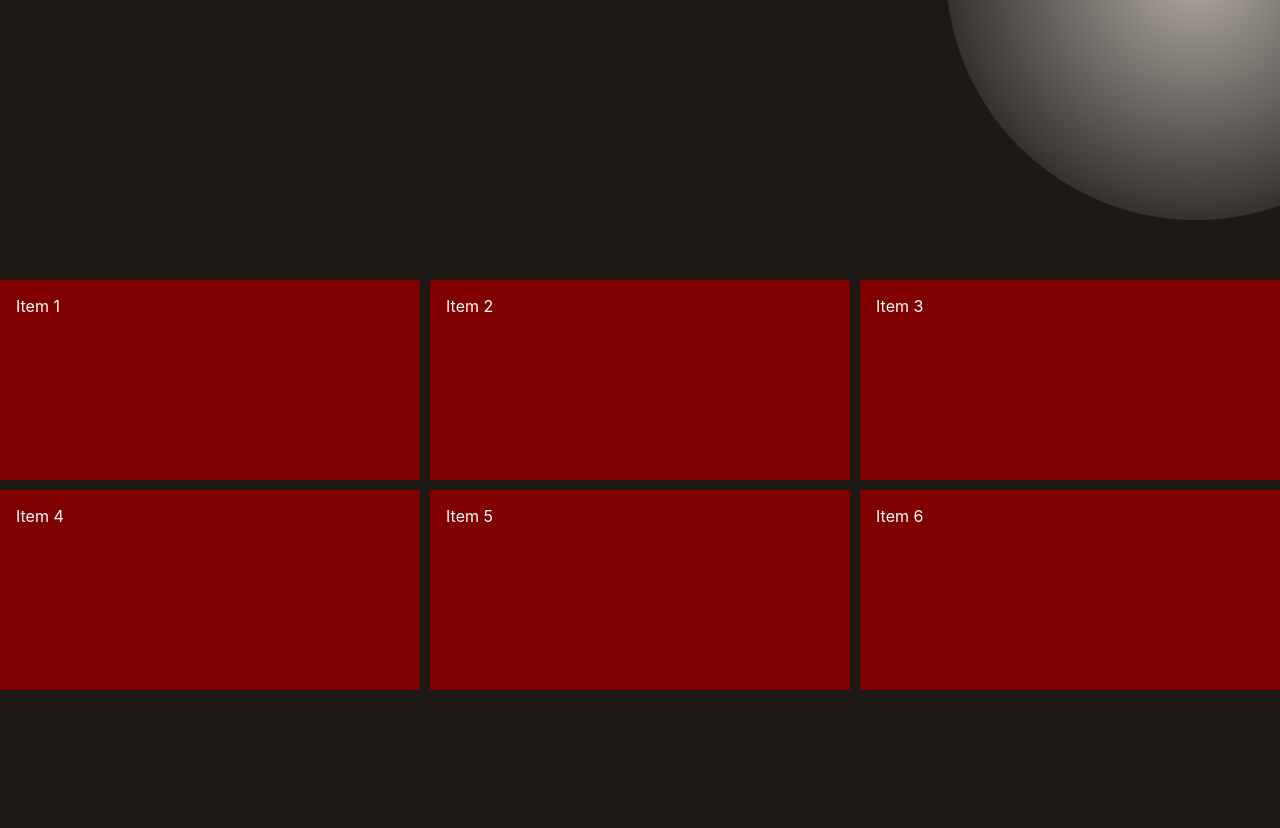
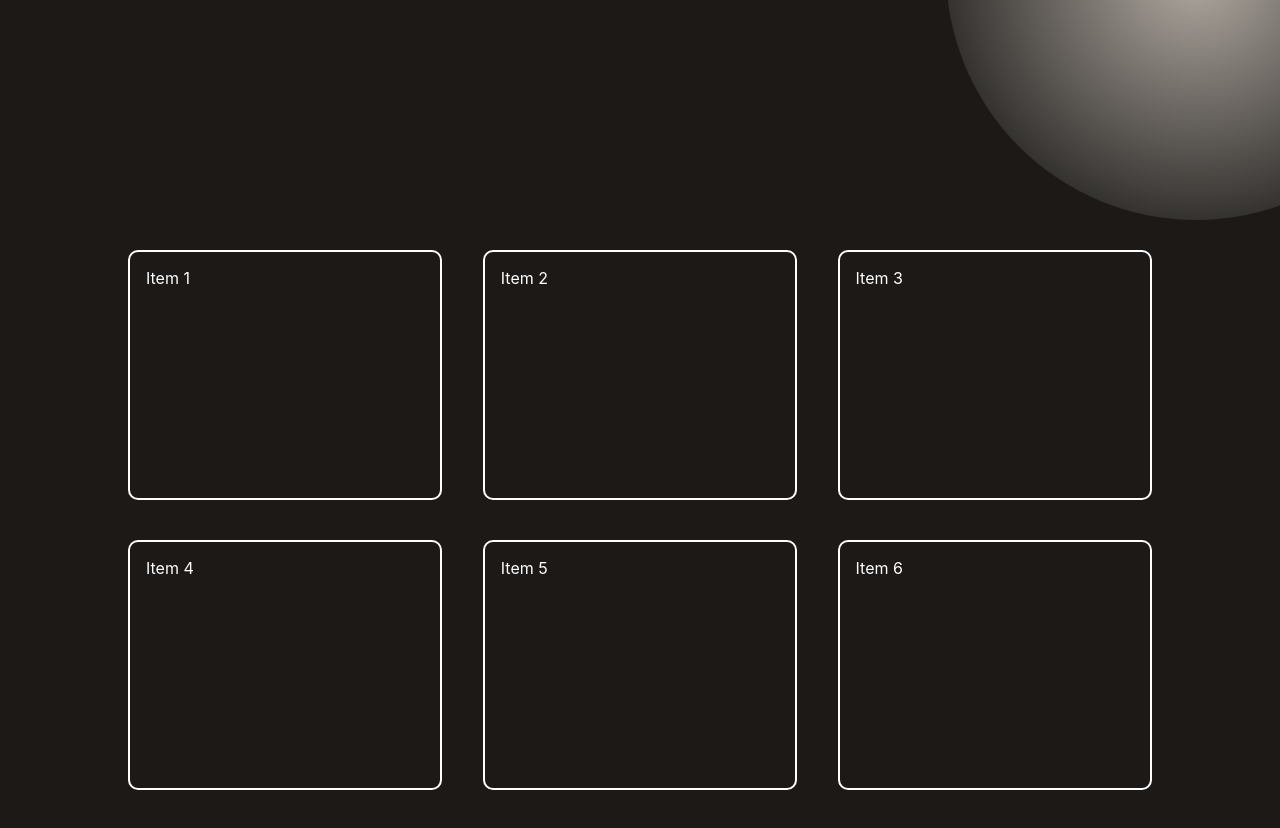
Before and after one commit to ChristianPNG/Portfolio-Website, a React (Create React App) app: page / in a window 1280 px wide. Shown: the part 680-1508 px from the top of the page. Built offline with nearby package versions, Linux system fonts and the light colour scheme.

Commit message:
grid is centered and transparant

```diff
--- a/src/ComponentsCSS/Home.css
+++ b/src/ComponentsCSS/Home.css
@@ -64,7 +64,7 @@
 	display: flex;
 	flex-direction: row;
 	gap: 30px;
-	top: 5%;
+	top: 3%;
 	right: 10%;
 }
 
--- a/src/ComponentsCSS/Projects.css
+++ b/src/ComponentsCSS/Projects.css
@@ -1,16 +1,24 @@
 .projects-container {
+	display: flex;
 	position: relative;
 	color: white;
-	top: 20%;
+	margin: auto;
+	z-index: 3;
+	height: 100%;
+	justify-content: center;
+	align-items: center;
 }
 
 .grid {
+	width: 80%;
 	display: grid;
 	grid-template-columns: 1fr 1fr 1fr;
-	grid-gap: 1ch;
-	grid-auto-rows: 200px;
+	grid-gap: 4ch;
+	grid-auto-rows: 250px;
 }
 .grid-item {
-	background-color: maroon;
+	background-color: transparent;
+	border: 0.2ch solid white;
+	border-radius: 1ch;
 	padding: 1em;
 }
```
